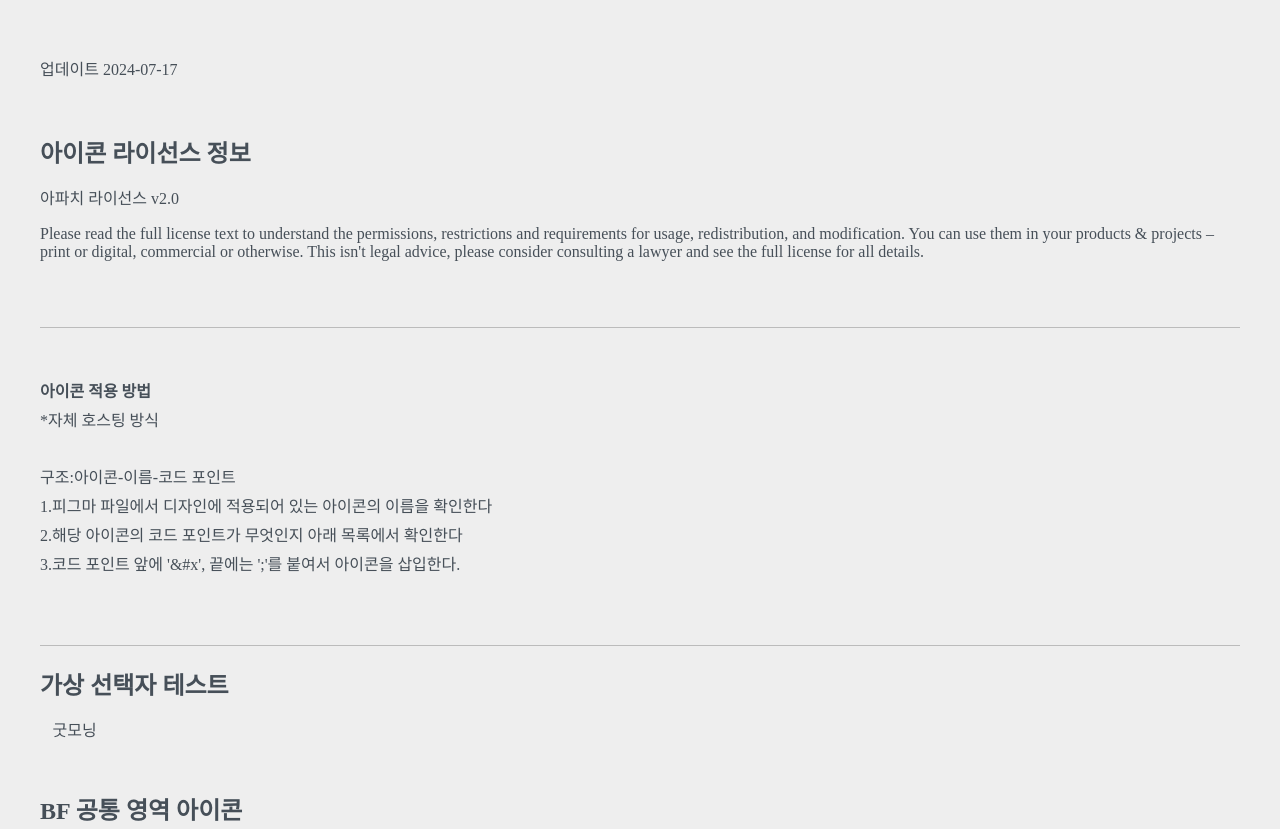
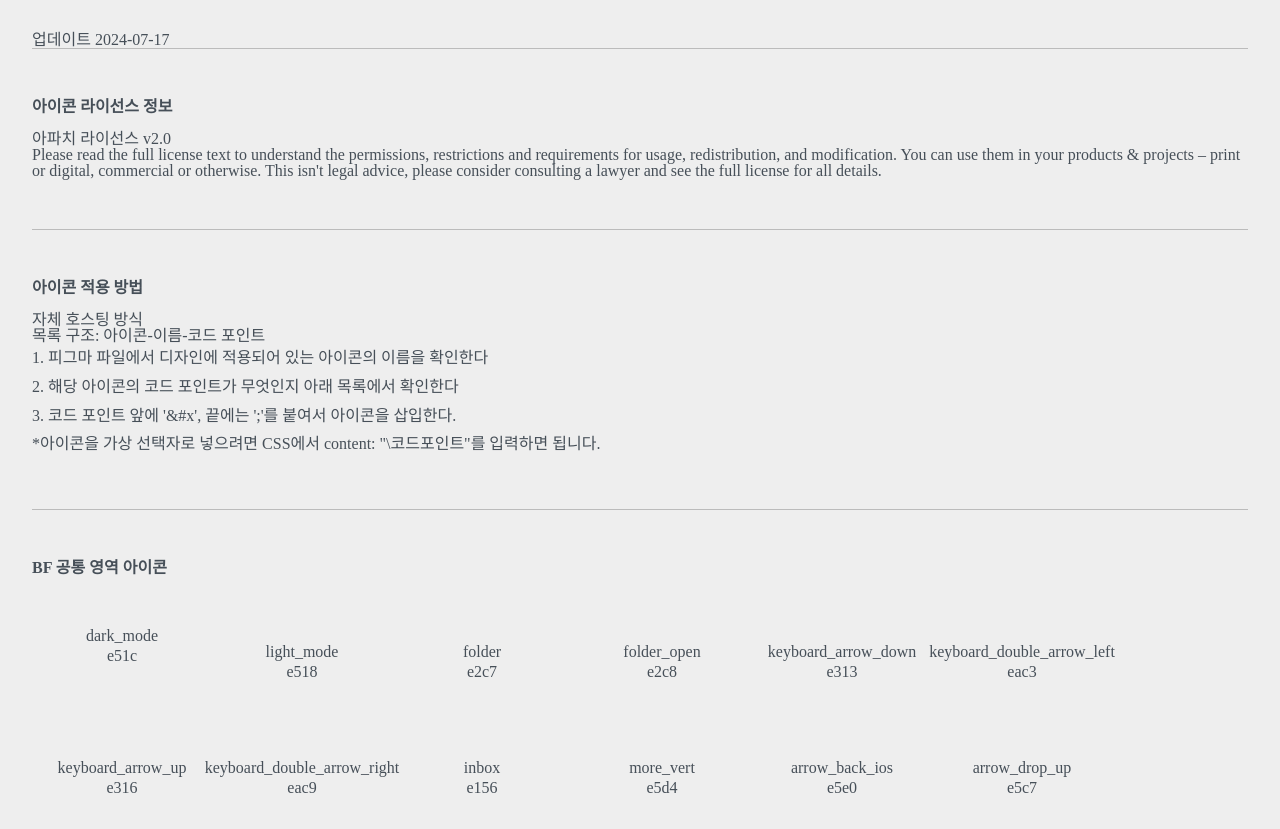
Before and after one commit to riverlee1132/publicPage, a plain HTML site: page index.html in a window 1280 px wide. Shown: the top 829 px of the page. Drawn offline with nearby package versions, Linux system fonts and the light colour scheme; a web font is replaced by a local one.

Commit message:
추가 수정

```diff
--- a/index.html
+++ b/index.html
@@ -1,75 +1,17 @@
 <html>
   <head>
     <meta http-equiv="Content-Type" content="text/html;charset=UTF-8" />
-    <title>아이콘</title>
-    <link rel="stylesheet" href="../_common/reset.css" />
+    <title>B프레임워크 아이콘 목록</title>
+    <link rel="stylesheet" href="https://cdn.jsdelivr.net/npm/reset-css@5.0.2/reset.min.css">
     <link rel="stylesheet" href="style.css" />
     <link rel="stylesheet" href="token.css" />
   </head>
-  <style>
-    /* 가이드 내용의 정렬을 위한 CSS */
-  body {
-  background-color: #eee;
-  color: var(--comp-text-btow);
-  }
-
-  .wrap{padding: 2rem;}
-
-  h1,
-  h2,
-  h3,
-  h4,
-  h5,
-  h6,
-  a,
-  span,
-  p {
-  font-weight: normal;
-  }
-  h2 {
-  margin-bottom: 16px;
-  font-weight: bold;
-  }
-
-  h3 {
-  margin-top: 50px;
-  }
-
-  .handoff {
-  margin-top: 50px;
-  padding-bottom: 50px;
-  border-bottom: 1px solid #bbb;
-  }
-
-  .handoff:first-child {
-  margin-top: 0;
-  }
-
-  .page-test-icon ul{display: flex; justify-content: flex-start; flex-wrap: wrap;}
-  .page-test-icon ul li{display: flex; flex-direction: column; align-items: center; gap: 4px; width: 180px; height: 100px;}
-  .page-test-icon ul li~li{margin-top: 1rem;}
-
-  .howto{
-    line-height: 180%;
-  }
-
-  .baseG,
-  .contrastG,
-  .primaryG,
-  .ghostG,
-  .useCase {
-  display: flex;
-  justify-content: flex-start;
-  gap: 24px;
-  align-items: end;
-  margin-top: 10px;
-  }
-  </style>
   <body bw-theme="light">
     <div class="wrap">
-      <div class="handoff">
+      <div class="update">
         <p>업데이트 2024-07-17</p>
-        <br>
+      </div>
+      <div class="handoff intro">
         <h2>아이콘 라이선스 정보</h2>
         <p>아파치 라이선스 v2.0</p>
         <p>
@@ -80,22 +22,18 @@
           consider consulting a lawyer and see the full license for all details.
         </p>
       </div>
+
       <div class="handoff">
-        <p class="howto">
-          <strong>아이콘 적용 방법 </strong><br />
-          *자체 호스팅 방식<br>
-          <br>
-          구조:아이콘-이름-코드 포인트 <br>
-          1.피그마 파일에서 디자인에 적용되어 있는 아이콘의 이름을 확인한다 <br>
-          2.해당 아이콘의 코드 포인트가 무엇인지 아래 목록에서 확인한다 <br>
-          3.코드 포인트 앞에 '&#x', 끝에는 ';'를 붙여서 아이콘을 삽입한다. <br>
-        </p>
+          <h2>아이콘 적용 방법</h2>
+          <p>자체 호스팅 방식</p>
+          <p>목록 구조: 아이콘-이름-코드 포인트</p>
+          <p class="howto">
+          1. 피그마 파일에서 디자인에 적용되어 있는 아이콘의 이름을 확인한다 <br>
+          2. 해당 아이콘의 코드 포인트가 무엇인지 아래 목록에서 확인한다 <br>
+          3. 코드 포인트 앞에 '&#x', 끝에는 ';'를 붙여서 아이콘을 삽입한다. <br>
+          *아이콘을 가상 선택자로 넣으려면 CSS에서 content: "\코드포인트"를 입력하면 됩니다. <br>
+          </p>
       </div>
-      <div class="test">
-        <h2>가상 선택자 테스트</h2>
-        <span class="morning">굿모닝</span>
-      </div>
-
       <div class="handoff page-test-icon">
         <h2>BF 공통 영역 아이콘</h2>
         <ul>
--- a/style.css
+++ b/style.css
@@ -6,6 +6,89 @@
   src: url("./assets/Material_Symbols_Rounded/icon_font.ttf");
 }
 
+
+/* 페이지 레이아웃  */
+/* 가이드 내용의 정렬을 위한 CSS */
+body {
+  background-color: #eee;
+  color: var(--comp-text-btow);
+}
+
+.wrap {
+  padding: 2rem;
+}
+
+h1,
+h2,
+h3,
+h4,
+h5,
+h6,
+a,
+span,
+p {
+  font-weight: normal;
+}
+
+h2 {
+  margin-bottom: 16px;
+  font-weight: bold;
+}
+
+h3 {
+  margin-top: 50px;
+}
+
+.update {
+  border-bottom: 1px solid #bbb;
+}
+
+.handoff {
+  margin-top: 50px;
+  padding-bottom: 50px;
+  border-bottom: 1px solid #bbb;
+}
+
+.handoff:first-child {
+  margin-top: 0;
+}
+
+.page-test-icon ul {
+  display: flex;
+  justify-content: flex-start;
+  flex-wrap: wrap;
+}
+
+.page-test-icon ul li {
+  display: flex;
+  flex-direction: column;
+  align-items: center;
+  gap: 4px;
+  width: 180px;
+  height: 100px;
+}
+
+.page-test-icon ul li~li {
+  margin-top: 1rem;
+}
+
+.howto {
+  line-height: 180%;
+}
+
+.baseG,
+.contrastG,
+.primaryG,
+.ghostG,
+.useCase {
+  display: flex;
+  justify-content: flex-start;
+  gap: 24px;
+  align-items: end;
+  margin-top: 10px;
+}
+
+/* ================== */
 .icon-test {
   font-family: "Material Symbols Rounded";
   font-weight: normal;
@@ -27,36 +110,47 @@
   color: inherit;
   font-variation-settings: "FILL" 1, "wght" 600, "GRAD" 0, "opsz" 24;
 }
+
 .icon-test.md-10 {
   font-size: 10px;
 }
+
 .icon-test.md-12 {
   font-size: 12px;
 }
+
 .icon-test.md-14 {
   font-size: 14px;
 }
+
 .icon-test.md-16 {
   font-size: 16px;
 }
+
 .icon-test.md-18 {
   font-size: 18px;
 }
+
 .icon-test.md-20 {
   font-size: 20px;
 }
+
 .icon-test.md-22 {
   font-size: 22px;
 }
+
 .icon-test.md-24 {
   font-size: 24px;
 }
+
 .icon-test.md-32 {
   font-size: 32px;
 }
+
 .icon-test.md-48 {
   font-size: 48px;
 }
+
 .icon-test.md-64 {
   font-size: 64px;
 }
@@ -125,20 +219,20 @@ button[class*="btn_"] {
 }
 
 /* ================== 크기별 아이콘 */
-.btn_small > .btn_bool {
+.btn_small>.btn_bool {
   width: 10px;
   height: 10px;
 }
 
-.btn_medium > .btn_bool,
-.btn_small_icon > .btn_bool,
-.btn_medium_icon > .btn_bool {
+.btn_medium>.btn_bool,
+.btn_small_icon>.btn_bool,
+.btn_medium_icon>.btn_bool {
   width: 14px;
   height: 14px;
 }
 
-.btn_large > .btn_bool,
-.btn_large_icon > .btn_bool {
+.btn_large>.btn_bool,
+.btn_large_icon>.btn_bool {
   width: 16px;
   height: 16px;
 }
@@ -213,11 +307,3 @@ button.ghost-con:hover {
 button.ghost-con:active {
   background-color: var(--comp-contrast-active);
 }
-
-.morning::before {
-  font-family: "Material Symbols Rounded";
-  content: "\e518";
-  width: 16px;
-  height: 16px;
-  color: red;
-}
```
